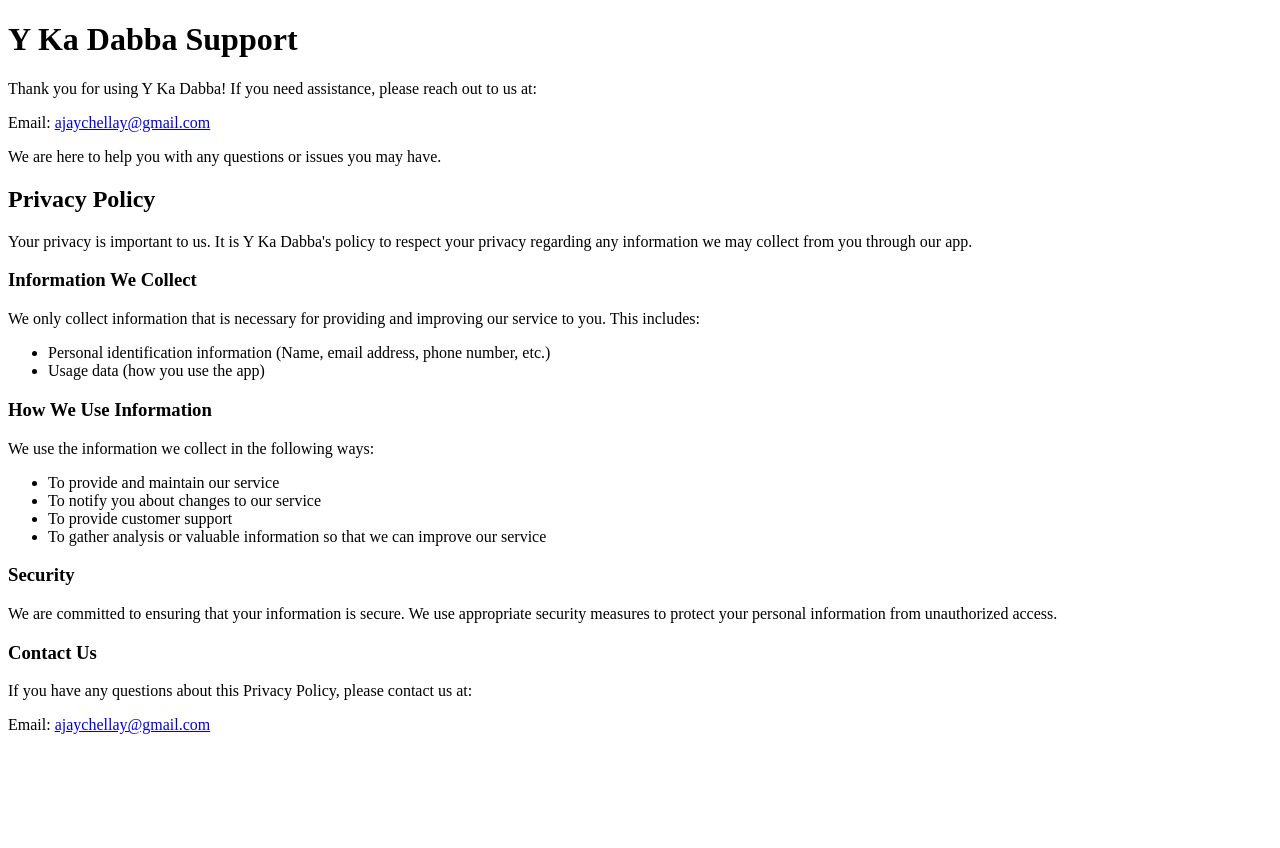
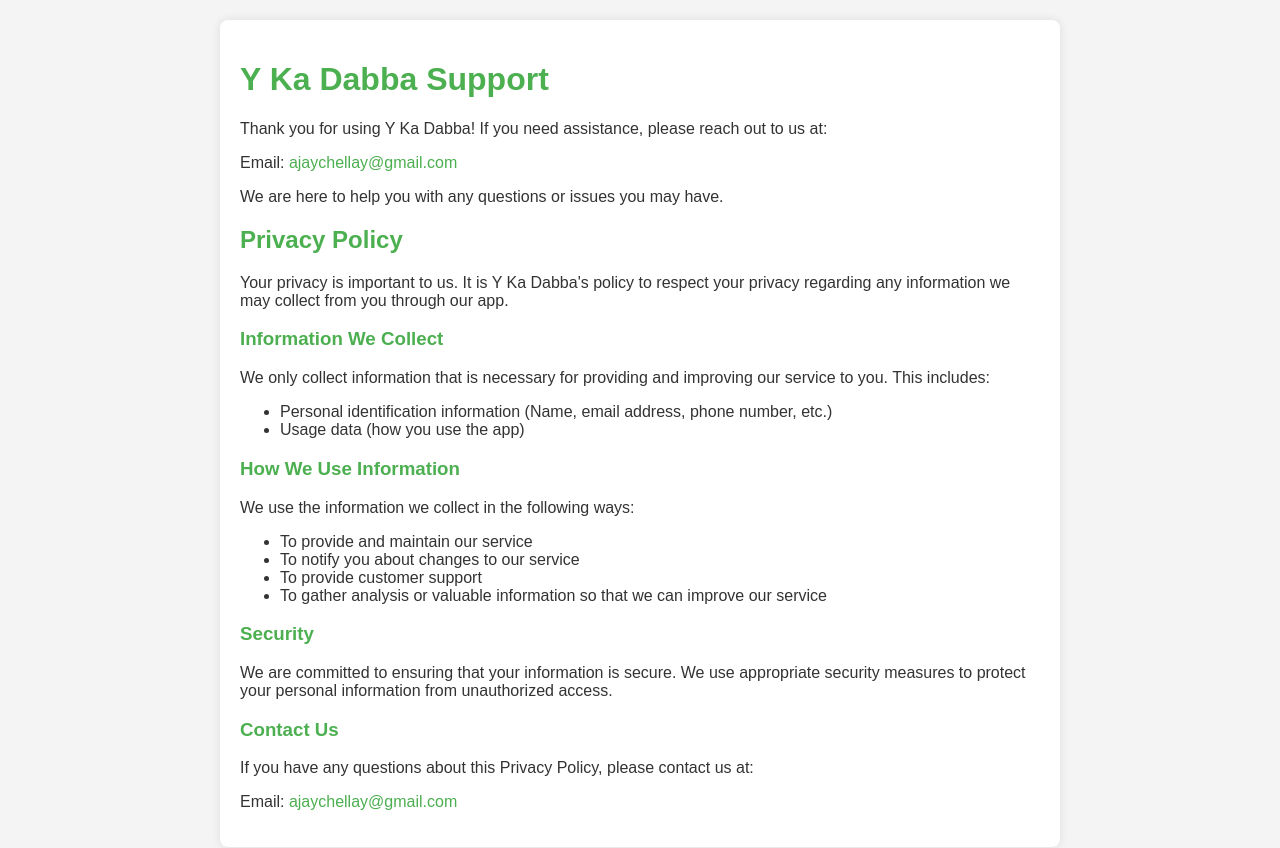
Before and after one commit to chellay27/privacypolicy, a plain HTML site: page index.html in a window 1280 px wide. Before the commit the page ends 800 px from the top, so only its background shows below. Drawn offline with Linux system fonts and the light colour scheme.

Commit message:
with styles

```diff
--- a/index.html
+++ b/index.html
@@ -5,35 +5,61 @@
     <meta name="viewport" content="width=device-width, initial-scale=1.0" />
     <title>Y Ka Dabba Support</title>
   </head>
-  <body>
-    <h1>Y Ka Dabba Support</h1>
+  <body
+    style="
+      font-family: Arial, sans-serif;
+      margin: 0;
+      padding: 20px;
+      background-color: #f4f4f4;
+      color: #333;
+    "
+  >
+    <div
+      style="
+        max-width: 800px;
+        margin: 0 auto;
+        background: #fff;
+        padding: 20px;
+        border-radius: 8px;
+        box-shadow: 0 0 10px rgba(0, 0, 0, 0.1);
+      "
+    >
+      <h1 style="color: #4caf50">Y Ka Dabba Support</h1>
       <p>
         Thank you for using Y Ka Dabba! If you need assistance, please reach out
         to us at:
       </p>
       <p>
-      Email: <a href="mailto:ajaychellay@gmail.com">ajaychellay@gmail.com</a>
+        Email:
+        <a
+          href="mailto:ajaychellay@gmail.com"
+          style="color: #4caf50; text-decoration: none"
+          >ajaychellay@gmail.com</a
+        >
       </p>
       <p>We are here to help you with any questions or issues you may have.</p>
 
-    <h2>Privacy Policy</h2>
+      <h2 style="color: #4caf50">Privacy Policy</h2>
       <p>
-      Your privacy is important to us. It is Y Ka Dabba's policy to respect your
-      privacy regarding any information we may collect from you through our app.
+        Your privacy is important to us. It is Y Ka Dabba's policy to respect
+        your privacy regarding any information we may collect from you through
+        our app.
       </p>
-    <h3>Information We Collect</h3>
+
+      <h3 style="color: #4caf50">Information We Collect</h3>
       <p>
-      We only collect information that is necessary for providing and improving
-      our service to you. This includes:
+        We only collect information that is necessary for providing and
+        improving our service to you. This includes:
       </p>
       <ul>
         <li>
-        Personal identification information (Name, email address, phone number,
-        etc.)
+          Personal identification information (Name, email address, phone
+          number, etc.)
         </li>
         <li>Usage data (how you use the app)</li>
       </ul>
-    <h3>How We Use Information</h3>
+
+      <h3 style="color: #4caf50">How We Use Information</h3>
       <p>We use the information we collect in the following ways:</p>
       <ul>
         <li>To provide and maintain our service</li>
@@ -44,18 +70,27 @@
           service
         </li>
       </ul>
-    <h3>Security</h3>
+
+      <h3 style="color: #4caf50">Security</h3>
       <p>
         We are committed to ensuring that your information is secure. We use
         appropriate security measures to protect your personal information from
         unauthorized access.
       </p>
-    <h3>Contact Us</h3>
+
+      <h3 style="color: #4caf50">Contact Us</h3>
       <p>
-      If you have any questions about this Privacy Policy, please contact us at:
+        If you have any questions about this Privacy Policy, please contact us
+        at:
       </p>
       <p>
-      Email: <a href="mailto:ajaychellay@gmail.com">ajaychellay@gmail.com</a>
+        Email:
+        <a
+          href="mailto:ajaychellay@gmail.com"
+          style="color: #4caf50; text-decoration: none"
+          >ajaychellay@gmail.com</a
+        >
       </p>
+    </div>
   </body>
 </html>
```
Lines whose indentation alone changed are shown as unchanged.
